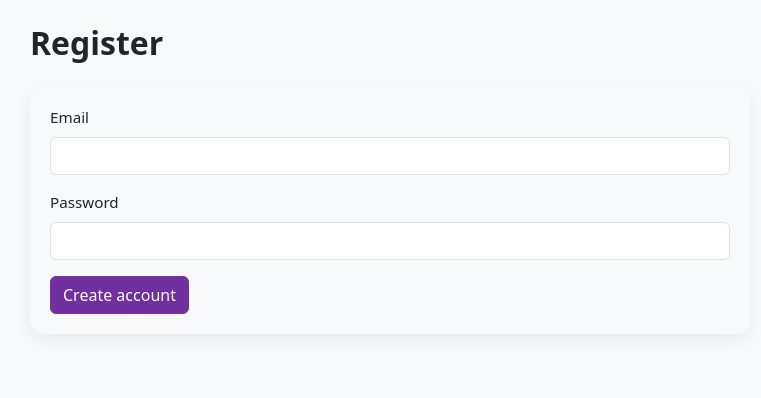
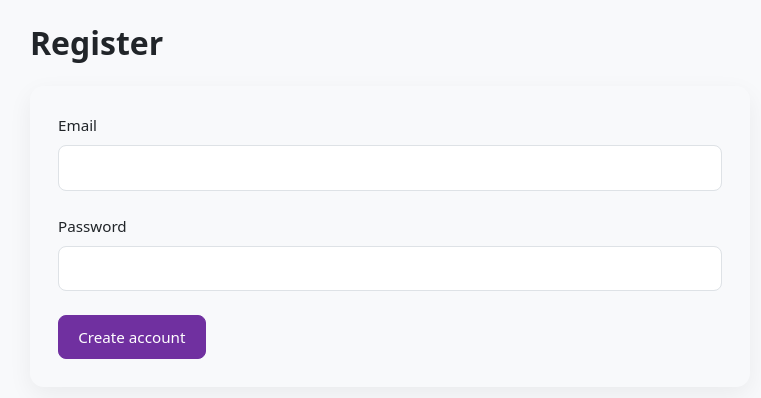
Before and after one commit to sarazoher/course-schedular, a Flask app: page /auth/register in a window 1280 px wide. Shown: the part 56-454 px from the top of the page, without its empty margins (250-1011 px from the left). Run offline with Flask 3, Linux system fonts and the light colour scheme.

Commit message:
UI polish: fix plan card layout + unify auth/create form styles
- Fix dashboard plan cards so they don’t overlap or get squeezed in Bootstrap columns
- Keep plan cards full width inside their column and bring hover card to front (z-index)
- Keep the dashboard action buttons on one line (no wrapping)
- Remove the old “narrow card” sizing rule and keep only the taller feel
- Add a new ui-polish.css stylesheet and load it from base.html
- Refresh Create Plan page layout (cleaner form card + placeholder + better spacing)
- Center dashboard layout a bit more (centered grid + adjusted column class)
- Improve home page buttons spacing/alignment
- Update login/register forms to use larger inputs and a consistent big primary button style

```diff
--- a/static/css/main.css
+++ b/static/css/main.css
@@ -217,12 +217,35 @@ form + .btn {
     transform 0.12s ease,
     box-shadow 0.12s ease,
     background-color 0.12s ease;
+
+  /* Keep cards solid inside Bootstrap columns (no overlap / no clamp) */
+  width: 100%;
+  min-width: 0;
+
+  /* keep your “taller” feel without narrowing */
+  min-height: 190px;
+
+  /* unify radius here (ui-polish no longer overrides it) */
+  border-radius: 16px;
+
+  /* for z-index to work on hover */
+  position: relative;
 }
 
 .plan-card:hover {
-  background-color: #fafafa;                /* slightly darker on hover */
+  background-color: #fafafa;
   transform: translateY(-3px);
   box-shadow: 0 14px 32px rgba(0, 0, 0, 0.16);
+  z-index: 2; /* prevents visual overlap with neighbors */
+}
+
+/* Keep dashboard action buttons stable (single row, no wrap) */
+.plan-card-actions {
+  flex-wrap: nowrap;
+}
+.plan-card-actions .btn {
+  white-space: nowrap;
+  flex: 0 1 auto;
 }
 
 /* ==============================
@@ -241,19 +264,6 @@ form + .btn {
   padding: 0.25rem 0.55rem;
 }
 
-
-/* ==============================
-   Plan card sizing tweaks
-   ============================== */
-
-/* Make plan cards a bit narrower and taller (regardless of Bootstrap breakpoints) */
-.plan-card {
-  max-width: 320px;      /* narrower */
-  min-height: 190px;     /* taller */
-  margin-left: auto;     /* center inside the column */
-  margin-right: auto;    /* center inside the column */
-}
-
 /* Create plan button: taller without getting wider */
 .btn-create-plan {
   padding-top: 0.6rem;
@@ -261,3 +271,31 @@ form + .btn {
   padding-left: 1.1rem;
   padding-right: 1.1rem;
 }
+
+/* ==============================
+   Auth / Create form pages
+   ============================== */
+
+.form-page {
+  max-width: 520px;
+  margin: 0 auto;
+  padding-top: 2rem;
+}
+
+.form-card {
+  background: var(--surface);
+  padding: 1.75rem;
+  border-radius: 14px;
+  box-shadow: 0 8px 24px rgba(0,0,0,0.06);
+}
+
+.form-control-lg {
+  padding: 0.65rem 0.85rem;
+  font-size: 0.95rem;
+}
+
+.btn-lg {
+  padding: 0.55rem 1.1rem;
+  font-size: 0.95rem;
+  border-radius: 8px;
+}
--- /dev/null
+++ b/static/css/ui-polish.css
@@ -0,0 +1,51 @@
+/* =========================================
+   UI polish helpers (non-semantic)
+   ========================================= */
+
+/* ---------- Vertical rhythm ---------- */
+
+/* Space between page title and next block */
+.page-stack > * + * {
+  margin-top: 1.25rem;
+}
+
+/* ---------- Button proportions ---------- */
+
+/* Taller, not wider (CTA buttons) */
+.btn-tall {
+  padding-top: 0.65rem;
+  padding-bottom: 0.65rem;
+  padding-left: 1rem;
+  padding-right: 1rem;
+}
+
+/* Large buttons but visually tighter */
+.btn-lg.btn-balanced {
+  padding-top: 0.6rem;
+  padding-bottom: 0.6rem;
+  padding-left: 1.2rem;
+  padding-right: 1.2rem;
+}
+
+/* (Intentionally empty: dashboard card visuals live in main.css) */
+
+/* ---------- Home / auth alignment ---------- */
+
+.centered-actions {
+  display: flex;
+  justify-content: center;
+  gap: 0.75rem;
+}
+
+/* ---------- Headings ---------- */
+
+.page-title {
+  margin-bottom: 0.5rem;
+}
+
+/* ---------- Dashboard layout (tile width) ---------- */
+/* Fixed-width columns so cards don't change width across breakpoints */
+.plan-col {
+  width: 320px;      /* <-- set this to the width you like */
+  max-width: 100%;   /* ensures it behaves on very small screens */
+}
--- a/templates/base.html
+++ b/templates/base.html
@@ -15,6 +15,10 @@
     <link
       rel="stylesheet"
       href="{{ url_for('static', filename='css/main.css') }}"
+    >
+    <link
+      rel="stylesheet"
+      href="{{ url_for('static', filename='css/ui-polish.css') }}"
     >
   </head>
 
--- a/templates/register.html
+++ b/templates/register.html
@@ -3,22 +3,26 @@
   <div class="form-shell">
     <h2 class="mb-4">Register</h2>
 
-    <div class="card form-card">
-      <form method="POST">
-        <div class="mb-3">
-          <label class="form-label">Email</label>
-          <input class="form-control" type="email" name="email" required>
-        </div>
+    <form method="POST" class="form-card">
+      <div class="mb-4">
+        <label class="form-label">Email</label>
+        <input class="form-control form-control-lg"
+               type="email"
+               name="email"
+               required>
+      </div>
 
-        <div class="mb-3">
-          <label class="form-label">Password</label>
-          <input class="form-control" type="password" name="password" required>
-        </div>
+      <div class="mb-4">
+        <label class="form-label">Password</label>
+        <input class="form-control form-control-lg"
+               type="password"
+               name="password"
+               required>
+      </div>
 
-        <div class="form-actions">
-          <button class="btn btn-primary" type="submit">Create account</button>
-        </div>
-      </form>
-    </div>
+      <button class="btn btn-primary btn-lg btn-balanced" type="submit">
+        Create account
+      </button>
+    </form>
   </div>
 {% endblock %}
```
Also changed, not shown: templates/create_plan.html (+21 -8 lines), templates/dashboard.html (+7 -7 lines), templates/home.html (+9 -2 lines), templates/login.html (+19 -15 lines).
